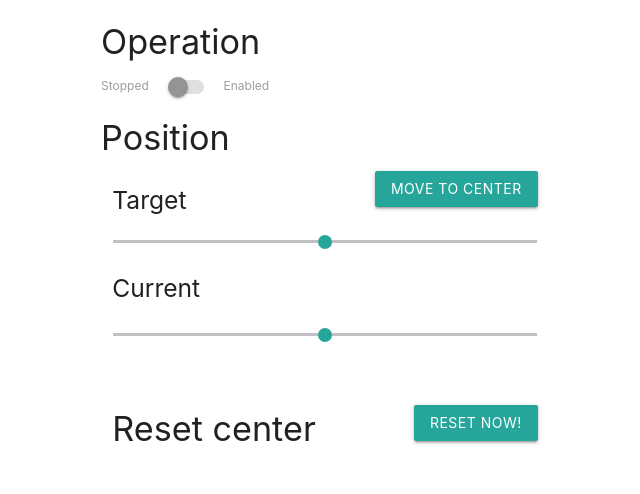
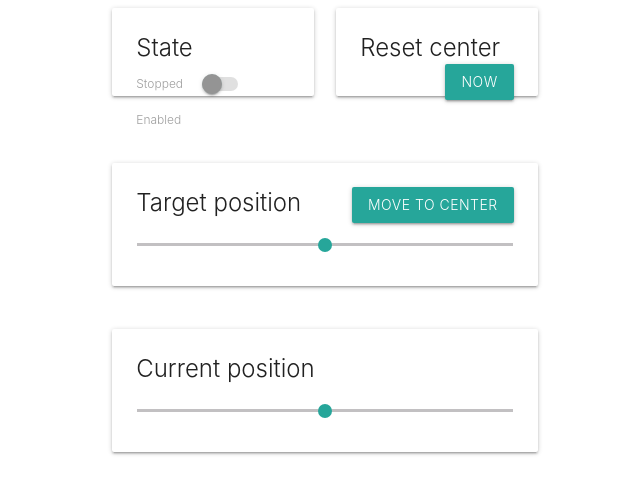
Before and after one commit to j-be/vj-servo-controller, a plain HTML site: page static/index.html in a window 1280 px wide. Shown: the whole page, without its empty margins (91-731 px from the left). Drawn offline with Linux system fonts and the light colour scheme; no server answers.

Commit message:
[WebUI] Restyle.

```diff
--- a/static/index.html
+++ b/static/index.html
@@ -2,15 +2,21 @@
 <html lang="en">
 <head>
     <meta charset="UTF-8">
-    <title>..:: VJ Servo Controller ::..</title>
+    <title>..:: EPOS Controller ::..</title>
     <!-- Compiled and minified CSS -->
     <link rel="stylesheet" href="/css/materialize.min.css">
 </head>
 <body>
 <div class="container">
     <div class="row">
-        <h4>Operation</h4>
-        <div class="switch">
+        <div class="col s12 l6">
+            <div class="row">
+                <div class="col s6">
+                    <div class="card">
+                        <div class="card-content">
+                            <div class="card-title">
+                                State
+                                <div class="switch right">
                                     <label>
                                         Stopped
                                         <input id="operationSwitch" type="checkbox" onclick="handleOperationSwitch(this)" disabled="disabled">
@@ -19,38 +25,51 @@
                                     </label>
                                 </div>
                             </div>
+                        </div>
+                    </div>
+                </div>
+                <div class="col s6">
+                    <div class="card">
+                        <div class="card-content">
+                            <span class="card-title">
+                                Reset center
+                                <a class="btn waves-effect right" onclick="resetCenter()">Now</a>
+                            </span>
+                        </div>
+                    </div>
+                </div>
+            </div>
+
             <div class="row">
-        <h4>Position</h4>
-        <div class="col s6">
-            <form action="#">
-                <h5 style="float: left">Target</h5>
-                <a class="waves-effect waves-light btn" onclick="toCenter()" style="float: right">Move to Center</a>
-                <p class="range-field" style="clear: left">
+                <div class="col s12">
+                    <div class="card">
+                        <div class="card-content">
+                            <span class="card-title">
+                                Target position
+                                <a class="btn waves-effect right" onclick="toCenter()">Move to Center</a>
+                            </span>
+                            <p class="range-field">
                                 <input type="range" id="targetPosition" min="0" max="1023" onchange="sendPosition()" disabled="disabled"/>
                             </p>
-                <h5>Current</h5>
+                        </div>
+                    </div>
+                </div>
+            </div>
+
+            <div class="row">
+                <div class="col s12">
+                    <div class="card">
+                        <div class="card-content">
+                            <span class="card-title">Current position</span>
                             <p class="range-field">
                                 <input type="range" id="currentPosition" min="0" max="1023" disabled="disabled"/>
                             </p>
-            </form>
                         </div>
                     </div>
-    <div class="row">
-        <div class="col s6">
-            <h4 style="float: left">Reset center</h4>
-            <a class="waves-effect waves-light btn" onclick="resetCenter()" style="float: right; margin: 1.14rem 0 0 0;">Reset NOW!</a>
                 </div>
             </div>
-
-    <!--
-    <div class="row">
-        <h4>Pull to</h4>
-        <button onclick="pullToLeft()">Left</button>
-        <button onclick="pullToRight()">Right</button>
-        <button onclick="resetByClutch()">Reset by Clutch</button>
         </div>
-    -->
-
+    </div>
 </div>
 <script type="text/javascript" src="/js/jquery-2.1.3.min.js"></script>
 <script type="text/javascript" src="/js/socket.io.min.js"></script>
```
Lines whose indentation alone changed are shown as unchanged.
